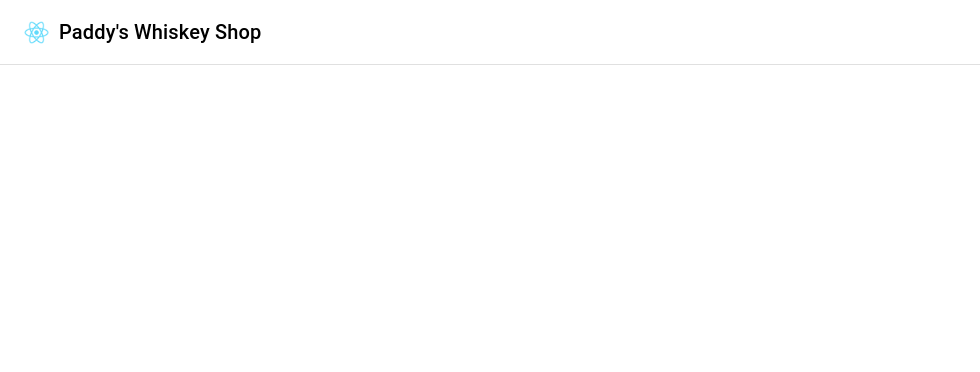
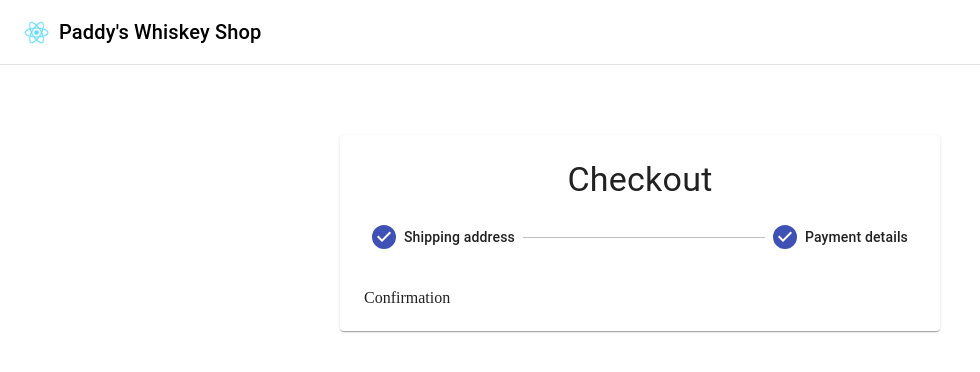
Before and after one commit to PadoSensei/firstShop, a React (Create React App) app: page /checkout in a window 1280 px wide. Shown: the top 372 px of the page, without its empty margins (0-980 px from the left). Built offline with nearby package versions, Linux system fonts and the light colour scheme; no server answers.

Commit message:
Checkout structure added

```diff
--- a/src/App.js
+++ b/src/App.js
@@ -2,7 +2,7 @@
 import Products from './components/Products/Products';
 import Navbar from './components/Navbar/Navbar';
 import Cart from './components/Cart/Cart'
-// import { Products, Navbar, Cart } from './components'
+import Checkout from './components/Checkout/Checkout'
 import { commerce } from './lib/commerce';
 import { BrowserRouter as Router, Switch, Route } from 'react-router-dom';
 
@@ -73,7 +73,7 @@
             />
           </Route>
           <Route exact path="/checkout">
-
+            <Checkout />
           </Route>
         </Switch>
       </div>
--- /dev/null
+++ b/src/components/AddressForm/AddressForm.jsx
@@ -0,0 +1,11 @@
+import React from 'react'
+
+const AddressForm = () => {
+  return (
+    <div>
+      AddressForm
+    </div>
+  )
+}
+
+export default AddressForm
--- /dev/null
+++ b/src/components/Checkout/Checkout.jsx
@@ -0,0 +1,49 @@
+import React, {useState} from 'react'
+import { Paper, Stepper, Step, StepLabel, Typography, CircularProgress, Divider, Button } from '@material-ui/core'
+
+import useStyles from './styles'
+import AddressForm from '../AddressForm/AddressForm';
+import PaymentForm from '../PaymentForm/PaymentForm';
+
+const steps = ['Shipping address', 'Payment details']
+const Checkout = () => {
+  const [activeStep, setActiveStep] = useState(2);
+  const classes = useStyles();
+
+  const Confirmation = () => {
+    return (
+      <div>
+        Confirmation
+      </div>
+    )
+  }
+
+  const Form = () => activeStep === 0
+    ? <AddressForm />
+    : <PaymentForm />
+
+
+   return (
+     <>
+        <div className={classes.toolbar} />
+        <main className={classes.layout}>
+          <Paper className={classes.paper}>
+            <Typography variant="h4" align="center">Checkout</Typography>
+            <Stepper activeStep={activeStep} className={classes.stepper}>
+              {steps.map((step) => (
+                <Step key={step}>
+                    <StepLabel>{step}</StepLabel>
+                </Step>
+              ))}
+
+            </Stepper>
+
+            {activeStep === steps.length ? <Confirmation /> : <Form />}
+          </Paper>
+        </main>
+
+     </>
+   )
+ }
+
+ export default Checkout
--- /dev/null
+++ b/src/components/Checkout/styles.js
@@ -0,0 +1,52 @@
+import { makeStyles } from '@material-ui/core/styles';
+
+export default makeStyles((theme) => ({
+  appBar: {
+    position: 'relative',
+  },
+  toolbar: theme.mixins.toolbar,
+  layout: {
+    marginTop: '5%',
+    width: 'auto',
+    marginLeft: theme.spacing(2),
+    marginRight: theme.spacing(2),
+    [theme.breakpoints.up(600 + theme.spacing(2) * 2)]: {
+      width: 600,
+      marginLeft: 'auto',
+      marginRight: 'auto',
+    },
+  },
+  paper: {
+    marginTop: theme.spacing(3),
+    marginBottom: theme.spacing(3),
+    padding: theme.spacing(2),
+    [theme.breakpoints.down('xs')]: {
+      width: '100%',
+      marginTop: 60,
+    },
+    [theme.breakpoints.up(600 + theme.spacing(3) * 2)]: {
+      marginTop: theme.spacing(6),
+      marginBottom: theme.spacing(6),
+      padding: theme.spacing(3),
+    },
+  },
+  stepper: {
+    padding: theme.spacing(3, 0, 5),
+  },
+  buttons: {
+    display: 'flex',
+    justifyContent: 'flex-end',
+  },
+  button: {
+    marginTop: theme.spacing(3),
+    marginLeft: theme.spacing(1),
+  },
+  divider: {
+    margin: '20px 0',
+  },
+  spinner: {
+    display: 'flex',
+    justifyContent: 'center',
+    alignItems: 'center',
+  },
+}));
--- /dev/null
+++ b/src/components/PaymentForm/PaymentForm.jsx
@@ -0,0 +1,11 @@
+import React from 'react'
+
+const PaymentForm = () => {
+  return (
+    <div>
+      PaymentForm
+    </div>
+  )
+}
+
+export default PaymentForm
```
Also changed, not shown: 1 other file (tests, documents, lock files or other folders).
